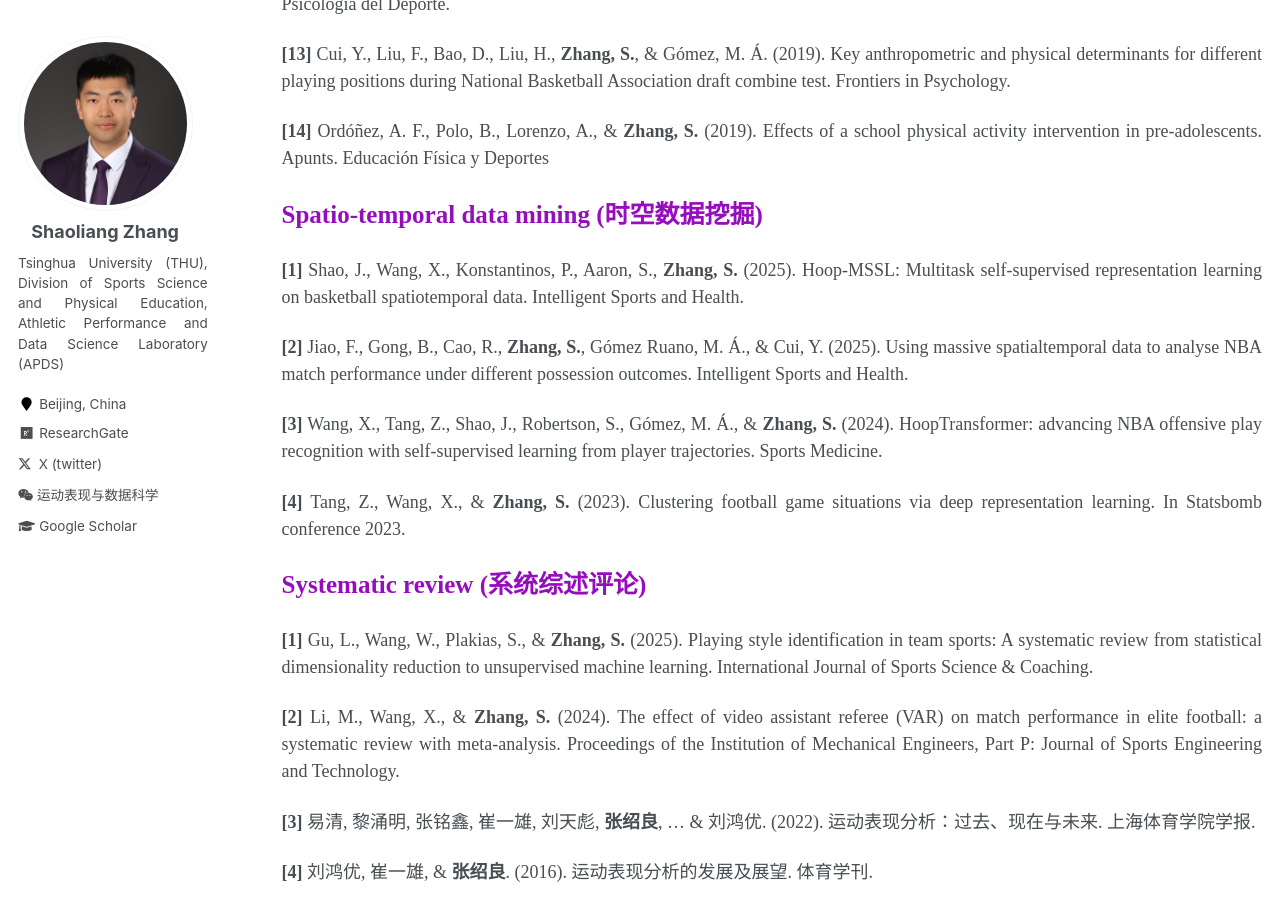
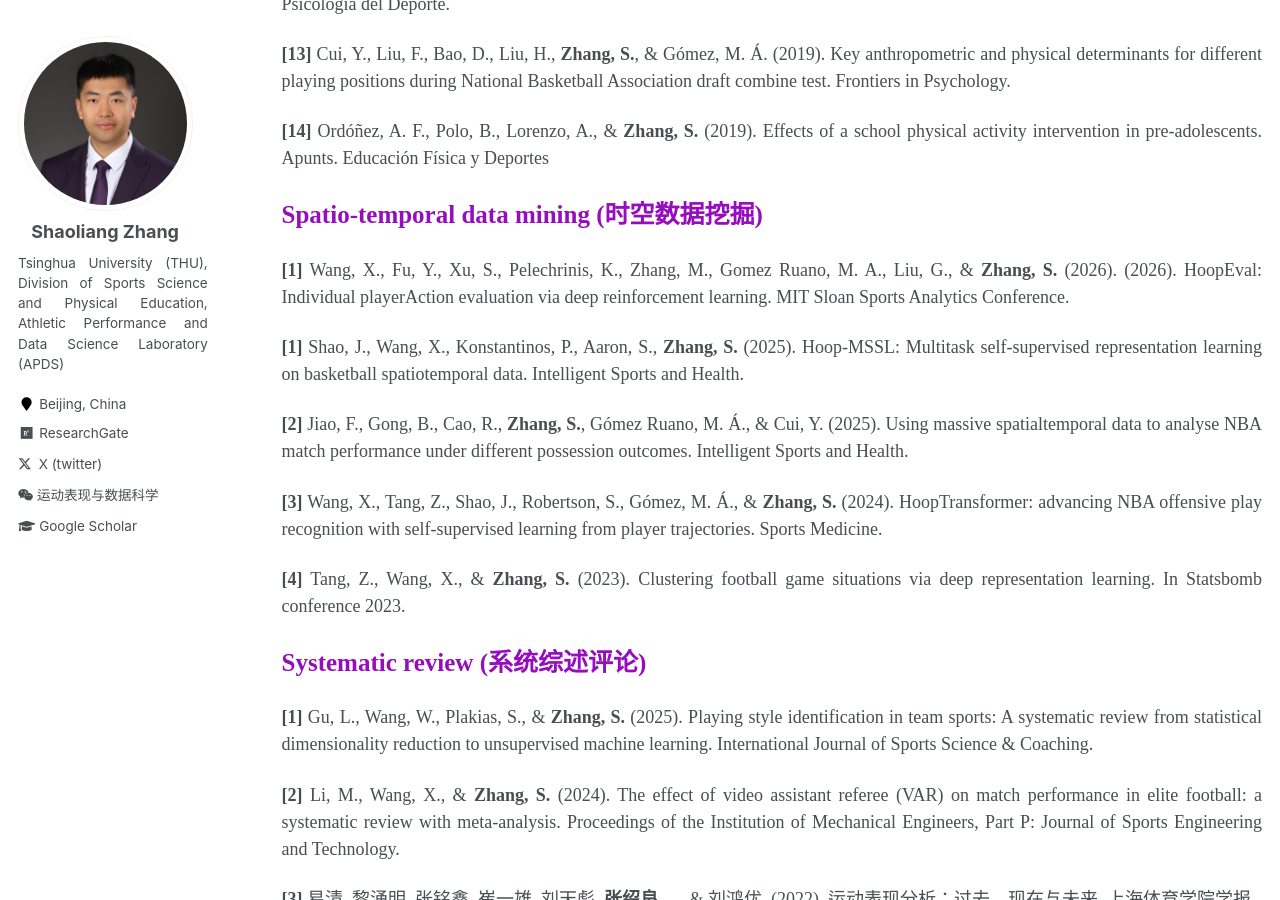
Before and after one commit to sportssuper/ZSL, a Jekyll site: the page built from _pages/publications.md, in a window 1280 px wide and 900 px high, scrolled down 3060 px. Built offline with Jekyll 4.4.1, drawn with Linux system fonts in a browser that asks for light colours; a script that is not in the unit is left out.

Commit message:
Update publications.md

```diff
--- a/_pages/publications.md
+++ b/_pages/publications.md
@@ -115,6 +115,8 @@ positional differences and contextual effects. Biology of Sport
 
 <span style="color: #960DBD; font-weight: bold; font-size: 25px;">Spatio-temporal data mining (时空数据挖掘)</span>
 
+**[1]** Wang, X., Fu, Y., Xu, S., Pelechrinis, K., Zhang, M., Gomez Ruano, M. A., Liu, G., & **Zhang, S.** (2026). (2026). HoopEval: Individual playerAction evaluation via deep reinforcement learning. MIT Sloan Sports Analytics Conference.
+
 **[1]** Shao, J., Wang, X., Konstantinos, P., Aaron, S., **Zhang, S.** (2025). Hoop-MSSL: Multitask self-supervised representation learning on basketball spatiotemporal data. Intelligent Sports and Health.
 
 **[2]** Jiao, F., Gong, B., Cao, R., **Zhang, S.**, Gómez Ruano, M. Á., & Cui, Y. (2025). Using massive spatialtemporal data to analyse NBA match performance under different possession outcomes. Intelligent Sports and Health.
```
